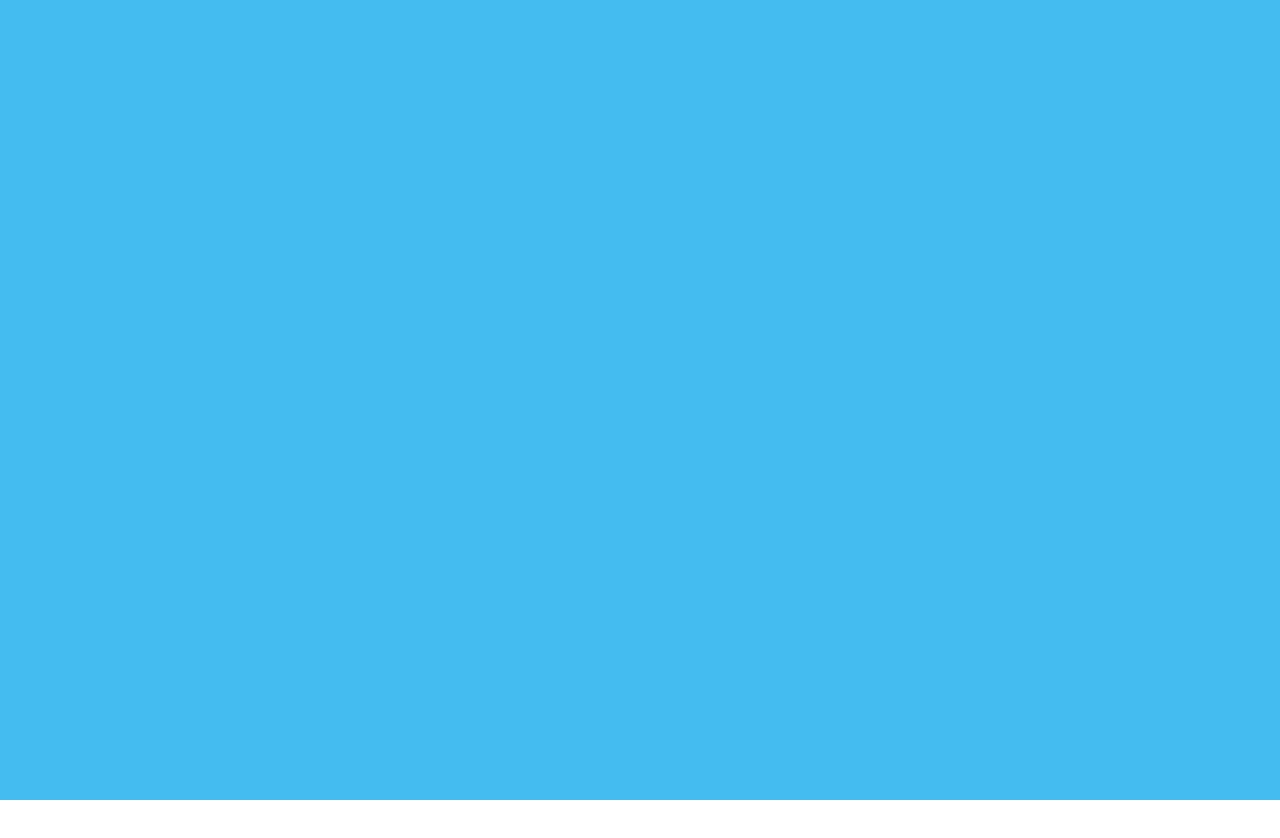
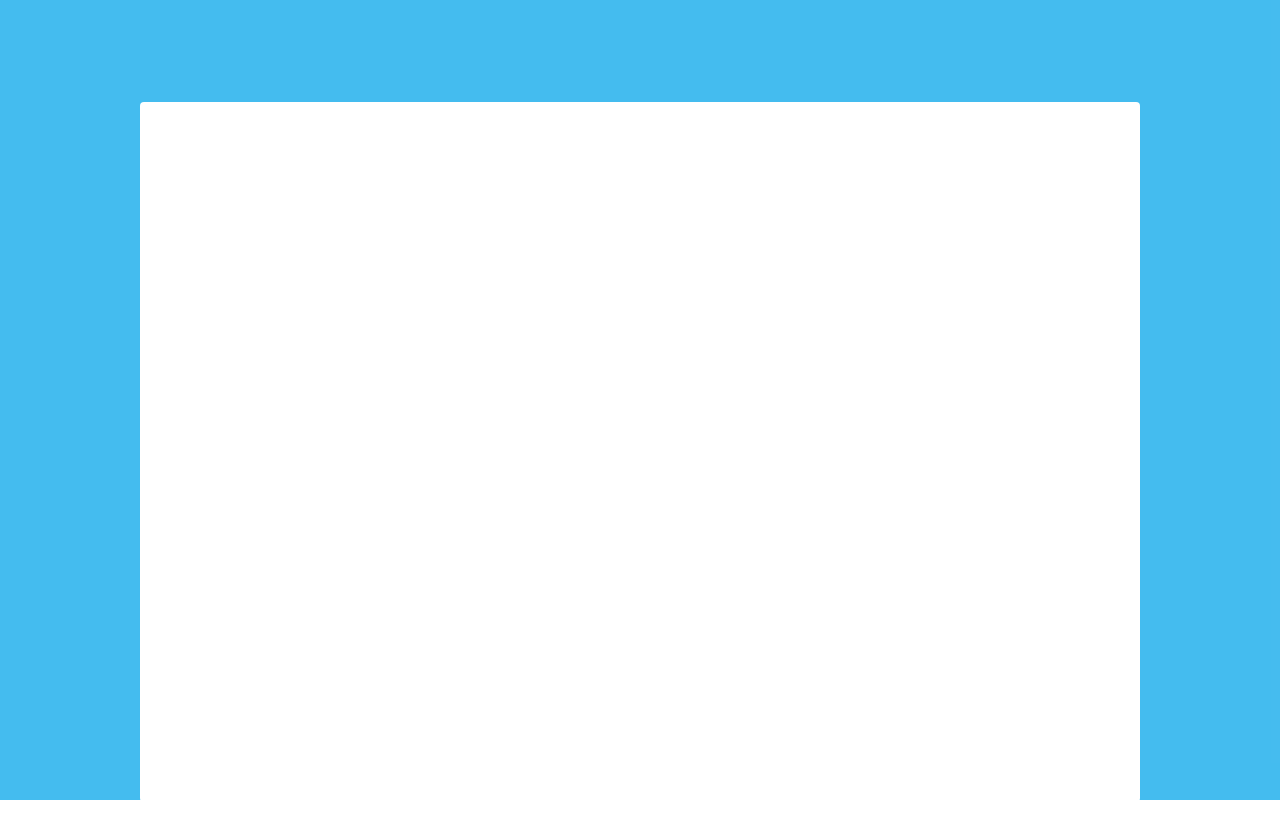
Before and after one commit to bellycoder/Challenge, a React (Create React App) app: page / in a window 1280 px wide. Shown: the top 838 px of the page. Before the commit the page ends 800 px from the top, so only its background shows below. Built offline with nearby package versions, Linux system fonts and the light colour scheme.

Commit message:
Centered canvas

```diff
--- a/src/Componentes/Canvas.css
+++ b/src/Componentes/Canvas.css
@@ -1,4 +1,13 @@
-.canva {
-  color: pink;
+.contenedorCanvas {
+  text-align: center;
+}
+
+canvas {
+  background-color: #FFF;
+  width: 1000px;
+  height: 700px;
+  border-radius: 4px;
+  margin-top: 8%;
+  margin-bottom: 8%;
 }
 /*# sourceMappingURL=Canvas.css.map */
--- a/src/Componentes/Canvas.js
+++ b/src/Componentes/Canvas.js
@@ -4,8 +4,9 @@ import './Canvas.css'
 export default class Canvas extends Component {
     render() {
         return (
-            <div className="canva">
-
+            <div className="contenedorCanvas">
+                    <canvas id="canvas1" >
+                    </canvas>
             </div>
         )
     }
--- a/src/Componentes/Canvas.scss
+++ b/src/Componentes/Canvas.scss
@@ -1,3 +1,12 @@
-.canva{
- color: pink;
+.contenedorCanvas{
+    text-align: center;
 }
+canvas {
+    background-color: #FFF;
+    width: 1000px;
+    height: 700px;
+    border-radius: 4px;
+    margin-top: 8%;
+    margin-bottom: 8%;
+
+  }
```
Also changed, not shown: 1 other file (tests, documents, lock files or other folders).
